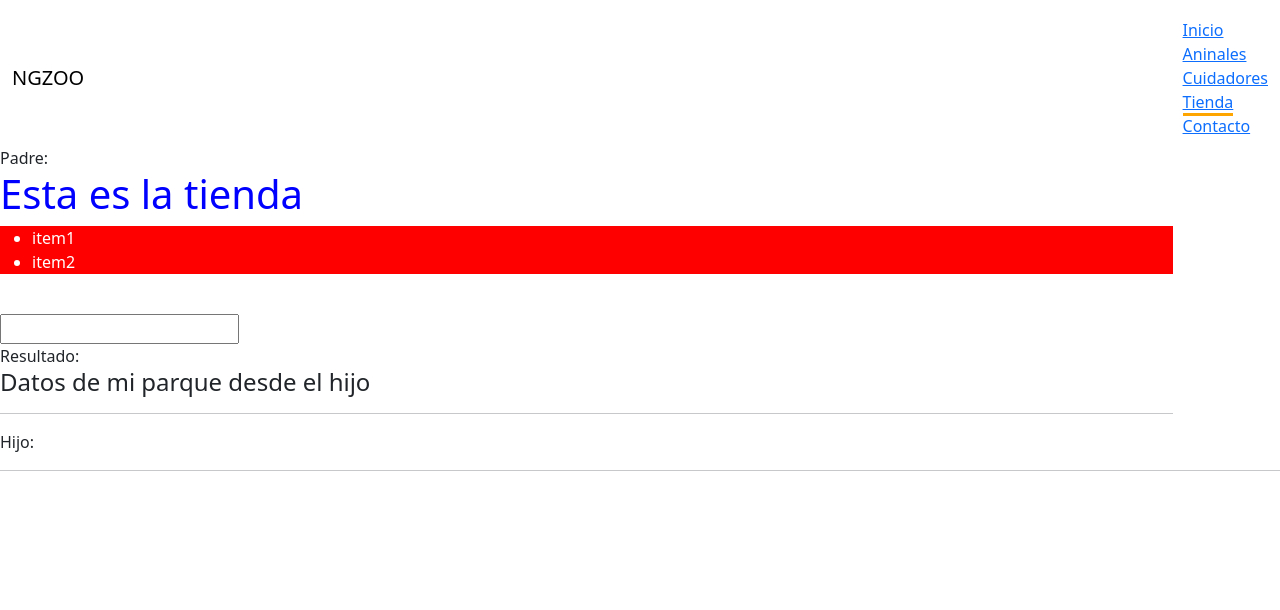
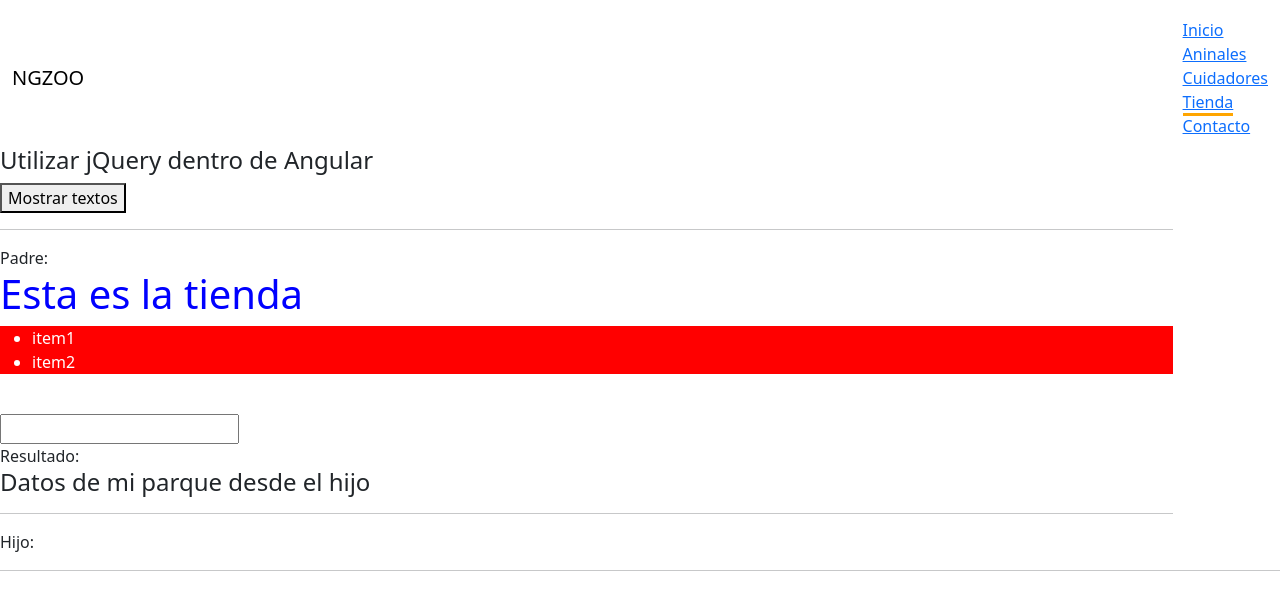
Before and after one commit to jdelagal/curso, an Angular app: page /tienda in a window 1280 px wide. Shown: the top 610 px of the page. Built offline with nearby package versions, Linux system fonts and the light colour scheme.

Commit message:
jquery sample.

```diff
--- a/src/app/components/tienda/tienda.component.html
+++ b/src/app/components/tienda/tienda.component.html
@@ -1,3 +1,10 @@
+<h4>Utilizar jQuery dentro de Angular</h4>
+<button id="botonjq">Mostrar textos</button>
+<p id="textojq" class="alert alert-warning" >
+    Texto de prueba
+</p>
+<hr>
+
 Padre:
 
 <h1> {{titulo}}</h1>
--- a/src/app/components/tienda/tienda.component.ts
+++ b/src/app/components/tienda/tienda.component.ts
@@ -1,4 +1,6 @@
-import {Component, Input} from '@angular/core';
+import {Component, Input, OnInit} from '@angular/core';
+declare var JQuery:any;
+declare var $:any;
 
 @Component({
     selector: 'tienda',
@@ -7,7 +9,7 @@ import {Component, Input} from '@angular/core';
 
 })
 
-export class TiendaComponent {
+export class TiendaComponent implements OnInit{
     public titulo;
 
     public miParque;
@@ -27,4 +29,11 @@ export class TiendaComponent {
         console.log("Evento: "+event);
         this.miParque = event;
     }
+    ngOnInit(){
+        $('#textojq').hide();
+        $('#botonjq').click(function(){
+            $('#textojq').slideToggle();
+           // $('#textojq').removeClass('hidden').slideToggle();
+        });
+    }
 }
```
